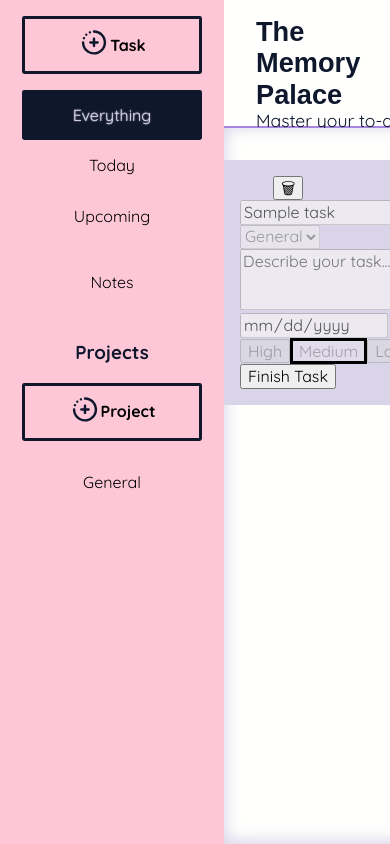
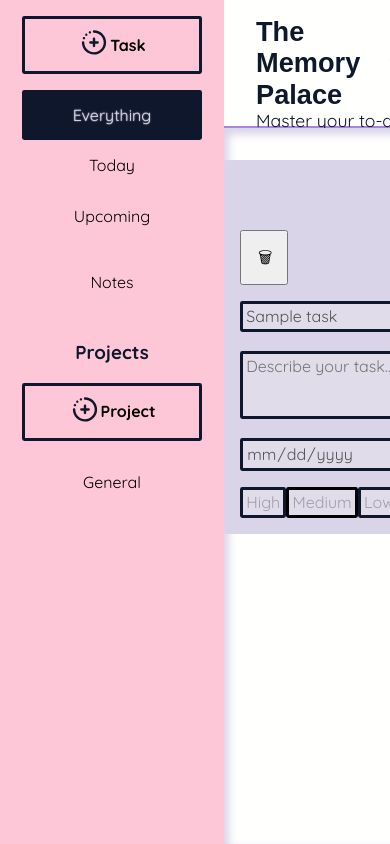
Before and after one commit to mell62/Todo-List, a website built with webpack: page src/index.html in a window 390 px wide. Shown: the top 844 px of the page. Built offline with nearby package versions, Linux system fonts and the light colour scheme; a web font is replaced by a local one.

Commit message:
Add stylings for consistent and responsive sizing

```diff
--- a/src/styles/style.css
+++ b/src/styles/style.css
@@ -4,12 +4,15 @@
   --primary: #d9d4e7;
   --secondary: #fec7d7;
   --tertiary: #a786df;
+  --hero-font: "SUSE", sans-serif;
+  --primary-font: "Quicksand", sans-serif;
+  --border-radius: 0.15rem;
 }
 
 body {
   background-color: var(--background);
   color: var(--text);
-  font-family: "Quicksand", sans-serif;
+  font-family: var(--primary-font);
 }
 
 #content {
@@ -30,7 +33,7 @@ body {
   align-items: center;
   font-size: 1.7rem;
   margin: 0;
-  font-family: "SUSE", sans-serif;
+  font-family: var(--hero-font);
 }
 
 .hero-caption {
@@ -50,13 +53,98 @@ body {
   flex-wrap: wrap;
   gap: 8rem;
   overflow-y: auto;
-  box-shadow: 0rem -0.1rem 1rem 0.1rem var(--primary) inset;
+  box-shadow: 0.2rem 0.3rem 0.5rem 0.1rem var(--primary) inset;
 }
 
 .task {
   background-color: var(--primary);
   height: min-content;
+  width: 100%;
+  min-width: 35rem;
   padding: 1rem;
+  border-radius: var(--border-radius);
+  display: flex;
+  flex-wrap: wrap;
+  gap: 1rem;
+}
+
+.task-first-section,
+.task-second-section,
+.task-third-section,
+.task-fourth-section {
+  display: flex;
+  flex-wrap: wrap;
+}
+
+.task-first-section {
+  flex-direction: column;
+  justify-content: space-evenly;
+  width: 3rem;
+}
+
+.task-second-section {
+  display: grid;
+  grid-template-rows: auto;
+  grid-template-columns: repeat(2, minmax(10rem, 1fr)) minmax(5rem, 1fr);
+  width: 74rem;
+  gap: 1rem;
+}
+
+.task-third-section {
+  width: 15rem;
+  display: flex;
+  flex-direction: column;
+  gap: 1rem;
+}
+
+.task-fourth-section {
+  width: 5rem;
+}
+
+.task-title,
+.project-field,
+.task-description,
+.date-picker,
+.priority-btn,
+.finish-task-btn {
+  border-radius: var(--border-radius);
+  border: 0.2rem solid var(--text);
+  padding: 0.2rem;
+}
+
+.task-title-container {
+  grid-column: span 2;
+}
+
+.task-title {
+  width: 100%;
+}
+
+.project-input-container {
+  grid-column: 3 / 4;
+}
+
+.project-field {
+  width: 100%;
+}
+
+.task-description-container {
+  grid-column: span 3;
+}
+
+.task-description {
+  width: 100%;
+}
+
+.date-picker {
+  width: 100%;
+}
+
+.edit-btn,
+.delete-btn {
+  padding: 1rem;
+  width: 3rem;
+  height: auto;
 }
 
 .edit-btn {
@@ -123,7 +211,7 @@ body {
   border: none;
   background-color: var(--secondary);
   padding: 1rem;
-  border-radius: 0.15rem;
+  border-radius: var(--border-radius);
   cursor: pointer;
   transition: text-shadow 0.2s ease-out, background-color 0.2s ease-out;
 }
```
